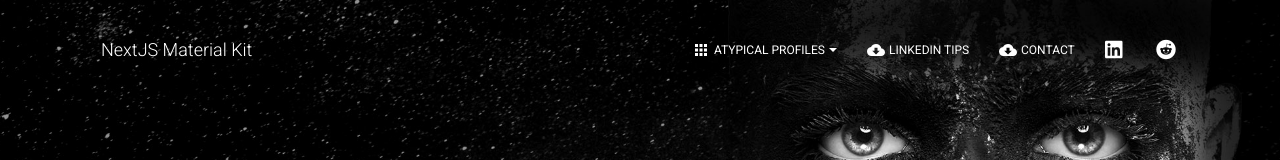
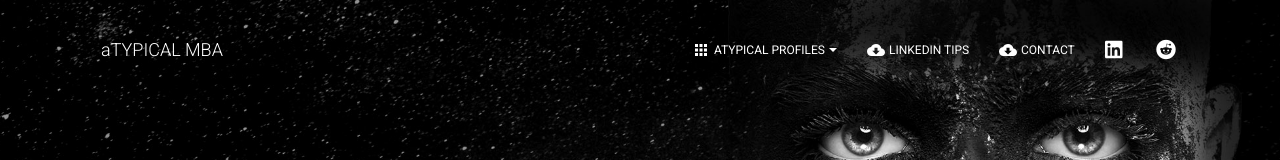
Before and after one commit to rg-code/atypical, a Next.js app: page /components in a window 1280 px wide. Shown: the top 160 px of the page. Built offline with nearby package versions, Linux system fonts and the light colour scheme.

Commit message:
udpates to fix broken landing

```diff
--- a/pages-sections/LandingPage-Sections/ProductSection.js
+++ b/pages-sections/LandingPage-Sections/ProductSection.js
@@ -42,7 +42,7 @@ export default function ProductSection() {
             <InfoArea
               title="Network"
               description="Access to broder pool of students and alumni within your general field of interest."
-              icon={Network}
+              icon={Chat}
               iconColor="success" //find icon
               vertical
             />
--- a/pages/components.js
+++ b/pages/components.js
@@ -38,7 +38,7 @@ export default function Components(props) {
   return (
     <div>
       <Header
-        brand="NextJS Material Kit"
+        brand="aTYPICAL MBA"
         rightLinks={<HeaderLinks />}
         fixed
         color="transparent"
```
